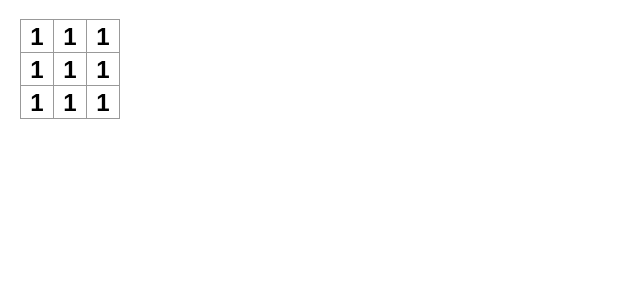
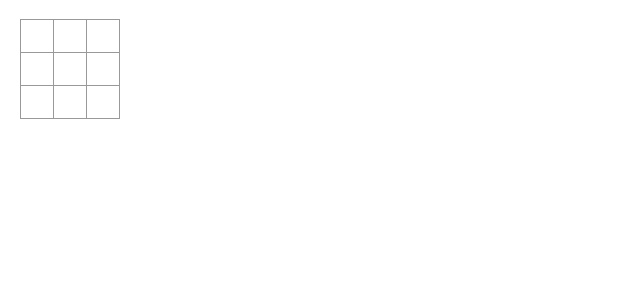
Before and after one commit to mark8769/ReactGettingStarted, a React (Create React App) app in the folder my-app/: page / in a window 1280 px wide. Shown: the top 300 px of the page, without its empty margins (0-640 px from the left). Built offline with nearby package versions, Linux system fonts and the light colour scheme.

Commit message:
app.js: Added paramater to square (accept props). Passing in prop value to square from within Board Component.

```diff
--- a/my-app/src/App.js
+++ b/my-app/src/App.js
@@ -1,26 +1,27 @@
 import { useState } from 'react';
 
-function Square(){
-  return <button className="square">1</button>;
+function Square( {propValue} ){
+  // The {} "escapes into Javascript from JSX"
+  return <button className="square">{propValue}</button>;
 }
 // This a component called "Square"
 export default function Board(){
   return(
     <>
       <div className="board-row">
-        <Square></Square>
-        <Square></Square>
-        <Square></Square>
+        <Square value="1"></Square>
+        <Square value="2"></Square>
+        <Square value="3"></Square>
       </div>
       <div className="board-row">
-        <Square></Square>
-        <Square></Square>
-        <Square></Square>
+        <Square value="4"></Square>
+        <Square value="5"></Square>
+        <Square value="6"></Square>
       </div>
       <div className="board-row">
-        <Square></Square>
-        <Square></Square>
-        <Square></Square>
+        <Square value="7"></Square>
+        <Square value="8"></Square>
+        <Square value="9"></Square>
       </div>
     </>
   )
```
